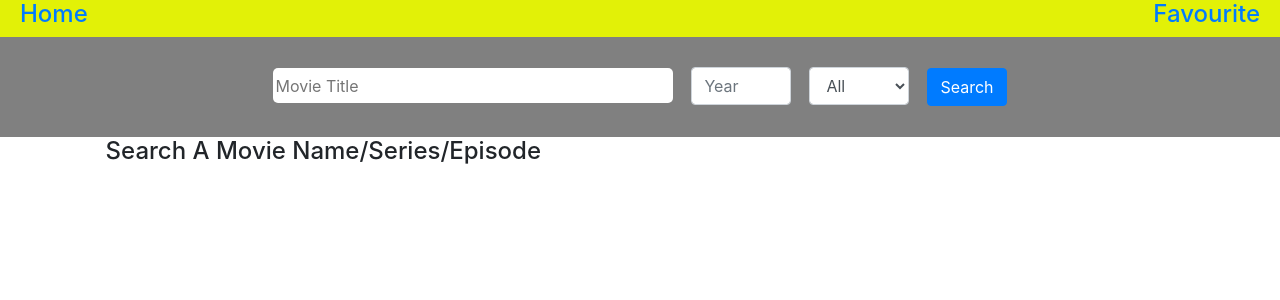
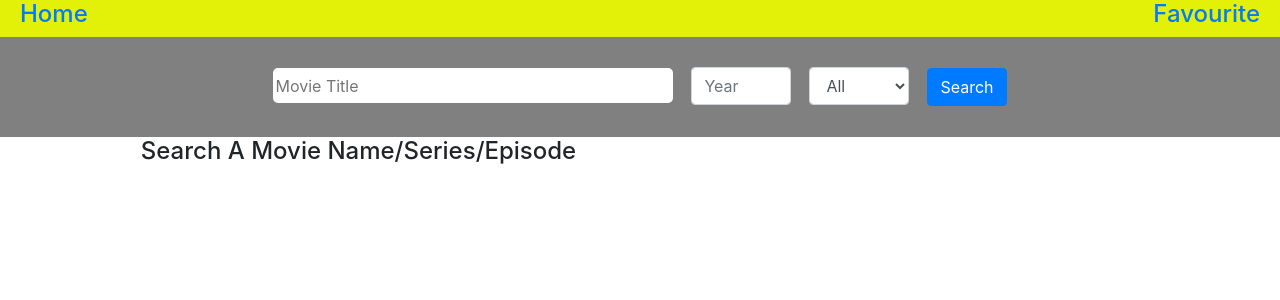
Before and after one commit to Narendra334nick/MovieSite, a React (Create React App) app: page / in a window 1280 px wide. Shown: the top 300 px of the page. Built offline with nearby package versions, Linux system fonts and the light colour scheme.

Commit message:
nav updated

```diff
--- a/src/components/searchbox/searchbox.css
+++ b/src/components/searchbox/searchbox.css
@@ -8,7 +8,7 @@
     height: auto;
     width: auto;
     display: grid;
-    grid-template-columns: auto auto auto auto;
+    grid-template-columns: auto auto auto;
     /* border:1px solid blue; */
     /* display: flex;
     align-content: stretch; */
```
